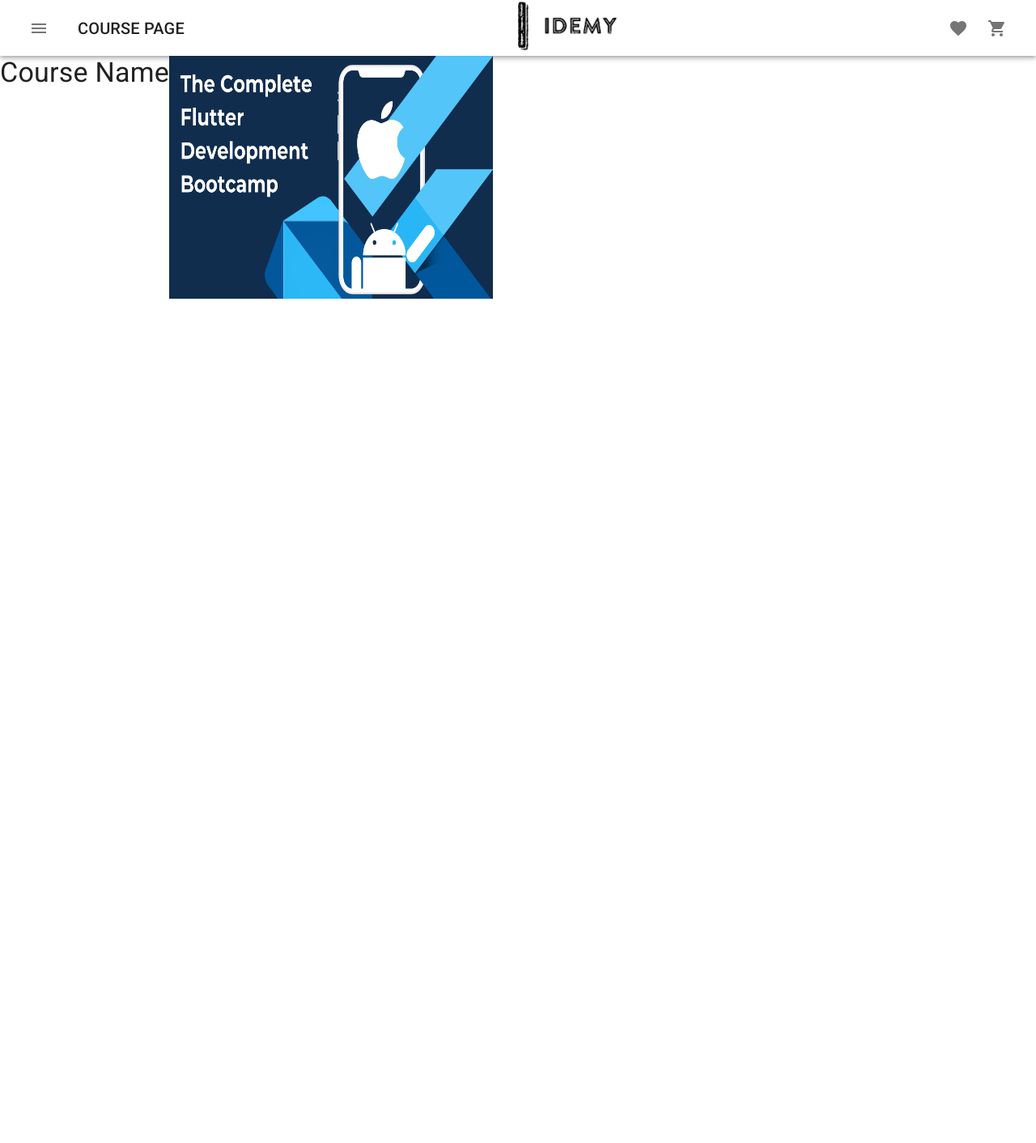
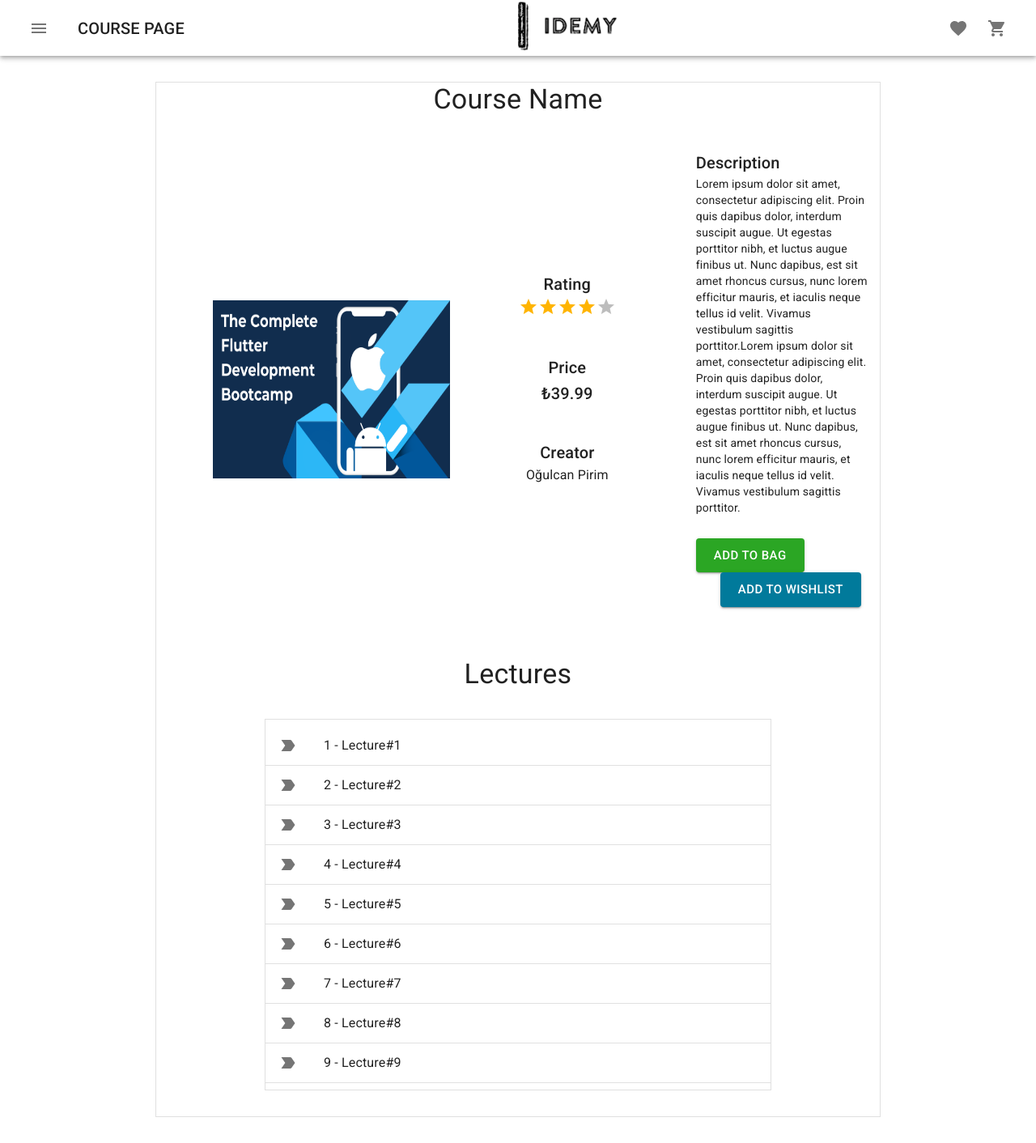
Before and after one commit to kyroath/idemy, a Next.js app in the folder client/: page /1 in a window 1280 px wide. Shown: the whole page at 81% size. Before the commit the page ends 800 px from the top, so only its background shows below. Built offline with nearby package versions, Linux system fonts and the light colour scheme.

Commit message:
Course Page done

```diff
--- a/client/pages/[course].js
+++ b/client/pages/[course].js
@@ -1,17 +1,30 @@
-import { useRouter } from 'next/router';
-import CoursePageComponent from '../src/components/CoursePageComponent';
-import Navbar from '../src/Navbar';
+import { useRouter } from "next/router";
+import CoursePageComponent from "../src/components/CoursePageComponent";
+import Navbar from "../src/Navbar";
+import { Paper, makeStyles } from "@material-ui/core";
+
+const useStyles = makeStyles((theme) => ({
+  root: {
+    flexGrow: 1,
+    width: '70%',
+    marginTop: theme.spacing(4),
+    marginBottom: theme.spacing(4),
+    margin: 'auto',
+  },
+}));
 
 const course = () => {
-
-    const router = useRouter();
-    const {course} = router.query;
-    return (
-        <>
-        <Navbar text = "COURSE PAGE" showMenu = "true" showSearch = "false" />
-        <CoursePageComponent courseId = {course}></CoursePageComponent>
-        </>
-    );
+  const classes = useStyles();
+  const router = useRouter();
+  const { course } = router.query;
+  return (
+    <>
+        <Navbar text="COURSE PAGE" showMenu="true" showSearch="false" />
+        <Paper square className={classes.root} variant="outlined">
+            <CoursePageComponent courseId={course}></CoursePageComponent>
+        </Paper>
+    </>
+  );
 };
 
 export default course;
--- a/client/src/components/BagComponent.js
+++ b/client/src/components/BagComponent.js
@@ -102,7 +102,7 @@
           <Button
             onClick = {showCancel}
             variant="contained"
-            color="secondary.cancel_button"
+            color="primary"
             size="large"
             className={classes.cancelButton}
           >
--- a/client/src/components/CoursePageComponent.js
+++ b/client/src/components/CoursePageComponent.js
@@ -1,39 +1,119 @@
-import { Typography , makeStyles} from "@material-ui/core";
-import Image from 'next/image';
+import { Typography, makeStyles, Button } from "@material-ui/core";
+import Image from "next/image";
+import Rating from "@material-ui/lab/Rating";
+import { useState } from "react";
+import Box from "@material-ui/core/Box";
+import LectureListComponent from '../components/LectureListComponent';
 
-const useStyles = makeStyles(theme => ({
+const useStyles = makeStyles((theme) => ({
   root: {
-        flexGrow: 1,
+    marginBottom: theme.spacing(4),
   },
   appBar: {
-        backgroundColor : '#fff',
+    backgroundColor: "#fff",
   },
 
-    paper:{
-        margin: 'auto',
-        textAlign: 'center',
-        display: 'flex',
+  header: {
+    textAlign: "center",
+    marginBottom: "1em",
   },
-    headerSize:{
-        fontSize: '0.2em',
+
+  info: {
+    display: "flex",
+    marginLeft: "5em",
+    alignItems: 'center',
   },
+
+  description: {
+    marginLeft: "5em",
+  },
+
+  image: {
+    alignSelf: 'center',
+  },
+
+  button:{
+      marginLeft: '2em',
+  }
 }));
 
-const CoursePageComponent = ({courseId}) => {
 
+
+
+
+const CoursePageComponent = ({ courseId }) => {
+  const lorem =
+    "Lorem ipsum dolor sit amet, consectetur adipiscing elit. Proin quis dapibus dolor, interdum suscipit augue. Ut egestas porttitor nibh, et luctus augue finibus ut. Nunc dapibus, est sit amet rhoncus cursus, nunc lorem efficitur mauris, et iaculis neque tellus id velit. Vivamus vestibulum sagittis porttitor.";
+  const [value, setValue] = useState(4);
   const classes = useStyles();
   return (
     <>
-            <div className = {classes.paper}>
-            <Typography variant="h4">Course Name</Typography>
-            <Image
-                        src="/flutter.png"
-                        width={400}
-                        height={300}
-            />
+      <div className = {classes.root}>
+        <Typography className={classes.header} variant="h4">
+          Course Name
+        </Typography>
+        <div className={classes.info}>
+          <Image className = {classes.image} src="/flutter.png" width={400} height={300} />
+          <div style={{ marginLeft: "5em" }}>
+            <Box component="fieldset" mb={3} borderColor="transparent">
+              <Typography align="center" variant="h6">
+                Rating
+              </Typography>
+              <Rating name="read-only" value={value} readOnly />
+            </Box>
+            <Box component="fieldset" mb={3} borderColor="transparent">
+              <Typography align="center" variant="h6">
+                Price
+              </Typography>
+              <Typography align="center" variant="h6">
+                ₺39.99
+              </Typography>
+            </Box>
+            <Box component="fieldset" mb={3} borderColor="transparent">
+              <Typography align="center" variant="h6">
+                Creator
+              </Typography>
+              <Typography align="center" variant="body1">
+                Oğulcan Pirim
+              </Typography>
+            </Box>
+          </div>
+          <div style={{ width: "40%", marginLeft: "5em" }}>
+            <Box component="fieldset" mb={3} borderColor="transparent">
+              <Typography align="left" variant="h6">
+                Description
+              </Typography>
+              <Typography align="left" variant="body2">
+                {lorem}
+                {lorem}
+              </Typography>
+              <div style={{ marginTop:'2em' }}>
+                <Button
+                  variant="contained"
+                  color="secondary"
+                  size="large"
+                >
+                  Add to Bag
+                </Button>
+                <Button
+                  variant="contained"
+                  color="primary"
+                  size="large"
+                  className={classes.button}
+                >
+                  Add to Wishlist
+                </Button>
+                </div>
+            </Box>
+          </div>
+        </div>
+        <div style={{ marginTop:'2em' }}>
+            <Typography className={classes.header} variant="h4">Lectures</Typography>
+        </div>
+        <LectureListComponent/>
       </div>
     </>
   );
-}
+};
 
 export default CoursePageComponent;
--- /dev/null
+++ b/client/src/components/LectureListComponent.js
@@ -0,0 +1,93 @@
+import { makeStyles, Typography } from "@material-ui/core/styles";
+import List from "@material-ui/core/List";
+import ListItem from "@material-ui/core/ListItem";
+import ListItemIcon from "@material-ui/core/ListItemIcon";
+import ListItemText from "@material-ui/core/ListItemText";
+import LabelImportantIcon from "@material-ui/icons/LabelImportant";
+import Paper from "@material-ui/core/Paper";
+import { useRouter } from "next/router";
+
+const useStyles = makeStyles((theme) => ({
+  root: {
+    margin: "auto",
+    display: "flex",
+    flexDirection: "column",
+    alignItems: "center",
+  },
+  paper: {
+    margin: "auto",
+    width: "70%",
+  },
+}));
+
+const LectureListComponent = ({ courseId }) => {
+  const classes = useStyles();
+  const router = useRouter();
+  const lectures = [1, 2, 3, 4, 5, 6, 7, 8, 9];
+
+
+  return (
+    <>
+      <Paper square className={classes.paper} variant="outlined">
+        <List component="nav" className={classes.root}>
+          <ListItem button divider>
+            <ListItemIcon>
+              <LabelImportantIcon />
+            </ListItemIcon>
+            <ListItemText primary={lectures[0] + " - Lecture#1"} />
+          </ListItem>
+          <ListItem button divider>
+            <ListItemIcon>
+              <LabelImportantIcon />
+            </ListItemIcon>
+            <ListItemText primary={lectures[1] + " - Lecture#2"} />
+          </ListItem>
+          <ListItem button divider>
+            <ListItemIcon>
+              <LabelImportantIcon />
+            </ListItemIcon>
+            <ListItemText primary={lectures[2] + " - Lecture#3"} />
+          </ListItem>
+          <ListItem button divider>
+            <ListItemIcon>
+              <LabelImportantIcon />
+            </ListItemIcon>
+            <ListItemText primary={lectures[3] + " - Lecture#4"} />
+          </ListItem>
+          <ListItem button divider>
+            <ListItemIcon>
+              <LabelImportantIcon />
+            </ListItemIcon>
+            <ListItemText primary={lectures[4] + " - Lecture#5"} />
+          </ListItem>
+          <ListItem button divider>
+            <ListItemIcon>
+              <LabelImportantIcon />
+            </ListItemIcon>
+            <ListItemText primary={lectures[5] + " - Lecture#6"} />
+          </ListItem>
+          <ListItem button divider>
+            <ListItemIcon>
+              <LabelImportantIcon />
+            </ListItemIcon>
+            <ListItemText primary={lectures[6] + " - Lecture#7"} />
+          </ListItem>
+          <ListItem button divider>
+            <ListItemIcon>
+              <LabelImportantIcon />
+            </ListItemIcon>
+            <ListItemText primary={lectures[7] + " - Lecture#8"} />
+          </ListItem>
+          <ListItem button divider>
+            <ListItemIcon>
+              <LabelImportantIcon />
+            </ListItemIcon>
+            <ListItemText primary={lectures[8] + " - Lecture#9"} />
+          </ListItem>
+        </List>
+      </Paper>
+    </>
+  );
+};
+
+export default LectureListComponent;
```
Lines whose indentation alone changed are shown as unchanged.
